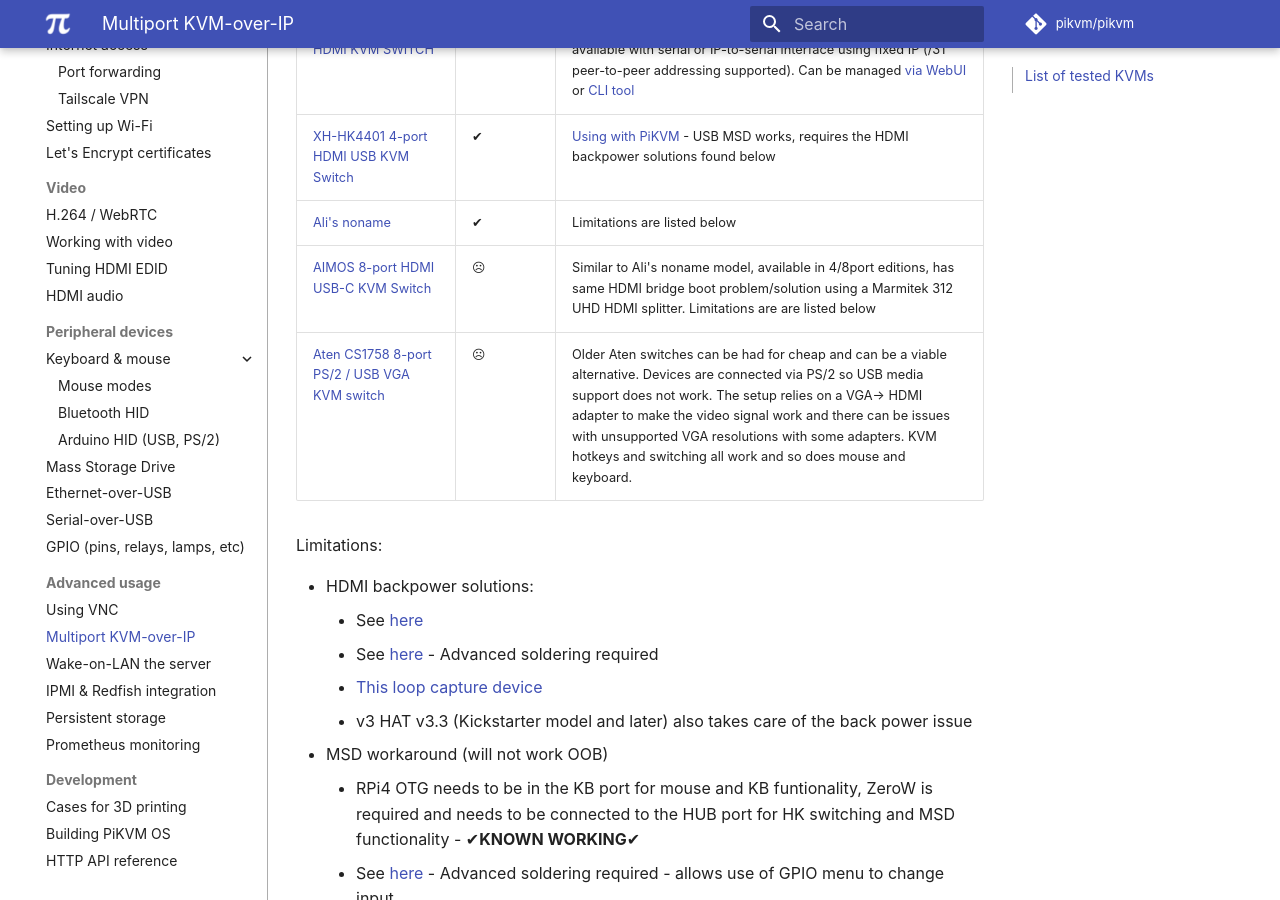
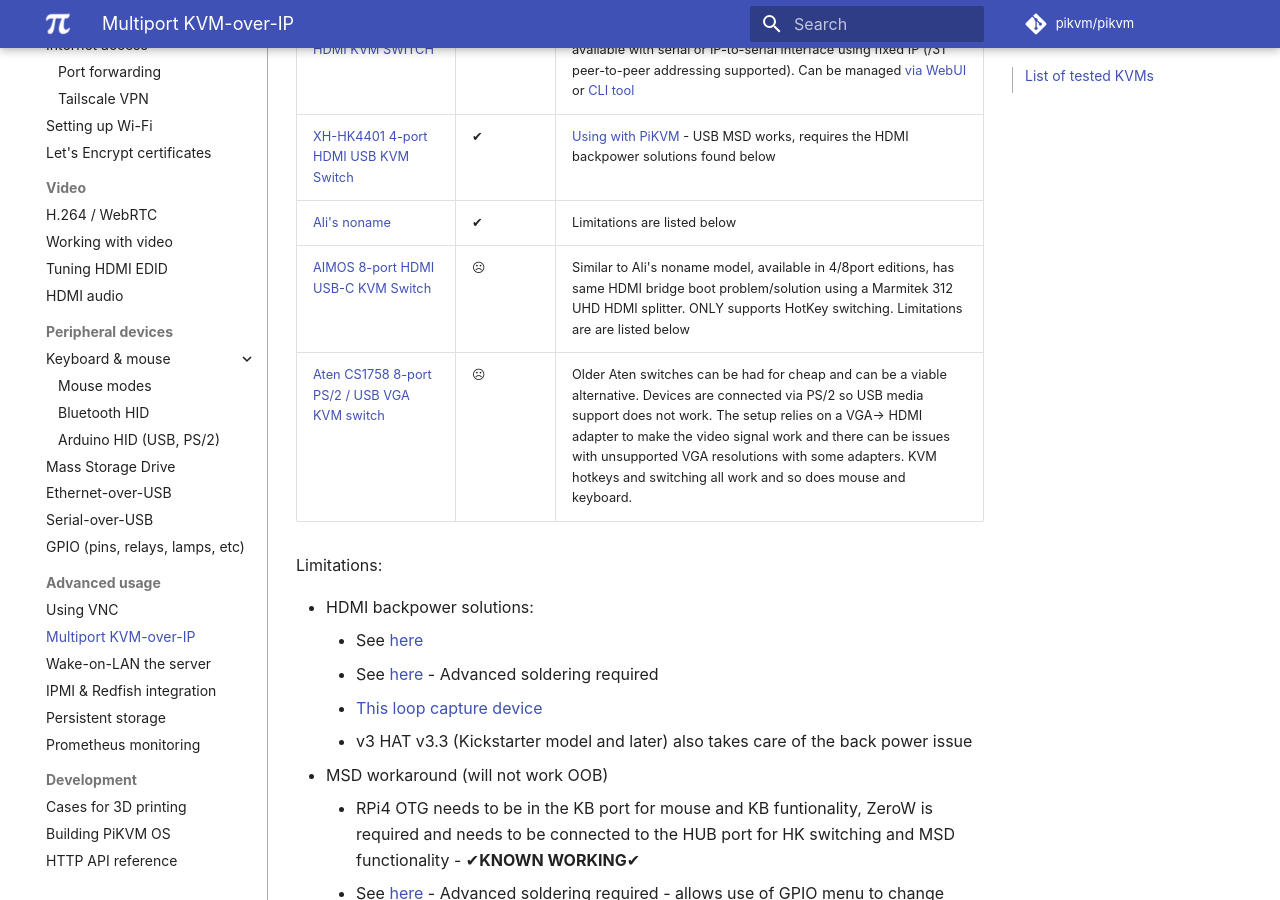
Before and after one commit to pikvm/pikvm, an MkDocs documentation site: the page built from docs/multiport.md, in a window 1280 px wide and 900 px high, scrolled down 1055 px. Built offline with MkDocs 1.6.1 and Material for MkDocs 9.7.7, drawn with Linux system fonts in a browser that asks for light colours; some web fonts are replaced; comment, search, counter and statistics services are not loaded.

Commit message:
Update multiport.md (#793)
Added verbiage for clarity.

```diff
--- a/docs/multiport.md
+++ b/docs/multiport.md
@@ -24,7 +24,7 @@
 | [TESmart 8 PORT - HDMI KVM SWITCH](https://buytesmart.com/collections/8-ports) |  ✔ | Use OTG with USB 2.0 Hub only, no hotkey support. Switching available with serial or IP-to-serial interface using fixed IP (/31 peer-to-peer addressing supported). Can be managed [via WebUI](tesmart.md) or [CLI tool](https://github.com/bbeaudoin/bash/tree/master/tesmart) |
 | [XH-HK4401 4-port HDMI USB KVM Switch](https://www.aliexpress.com/item/4000849336545.html) | ✔ | [Using with PiKVM](xh_hk4401.md) - USB MSD works, requires the HDMI backpower solutions found below |
 | [Ali's noname](https://a.aliexpress.com/_BSpS8t) | ✔ | Limitations are listed below  |
-| [AIMOS 8-port HDMI USB-C KVM Switch](https://www.amazon.de/AIMOS-Umschalter-Tastatur-unterst%C3%BCtzen-verbunden/dp/B08FR5K111/) | ☹ | Similar to Ali's noname model, available in 4/8port editions, has same HDMI bridge boot problem/solution using a Marmitek 312 UHD HDMI splitter. Limitations are are listed below |
+| [AIMOS 8-port HDMI USB-C KVM Switch](https://www.amazon.de/AIMOS-Umschalter-Tastatur-unterst%C3%BCtzen-verbunden/dp/B08FR5K111/) | ☹ | Similar to Ali's noname model, available in 4/8port editions, has same HDMI bridge boot problem/solution using a Marmitek 312 UHD HDMI splitter. ONLY supports HotKey switching.  Limitations are are listed below |
 | [Aten CS1758 8-port PS/2 / USB VGA KVM switch](https://www.aten.com/global/en/products/kvm/rack-kvm-switches/cs1758/) | ☹ | Older Aten switches can be had for cheap and can be a viable alternative. Devices are connected via PS/2 so USB media support does not work. The setup relies on a VGA-> HDMI adapter to make the video signal work and there can be issues with unsupported VGA resolutions with some adapters. KVM hotkeys and switching all work and so does mouse and keyboard. |
 
 Limitations:
```
